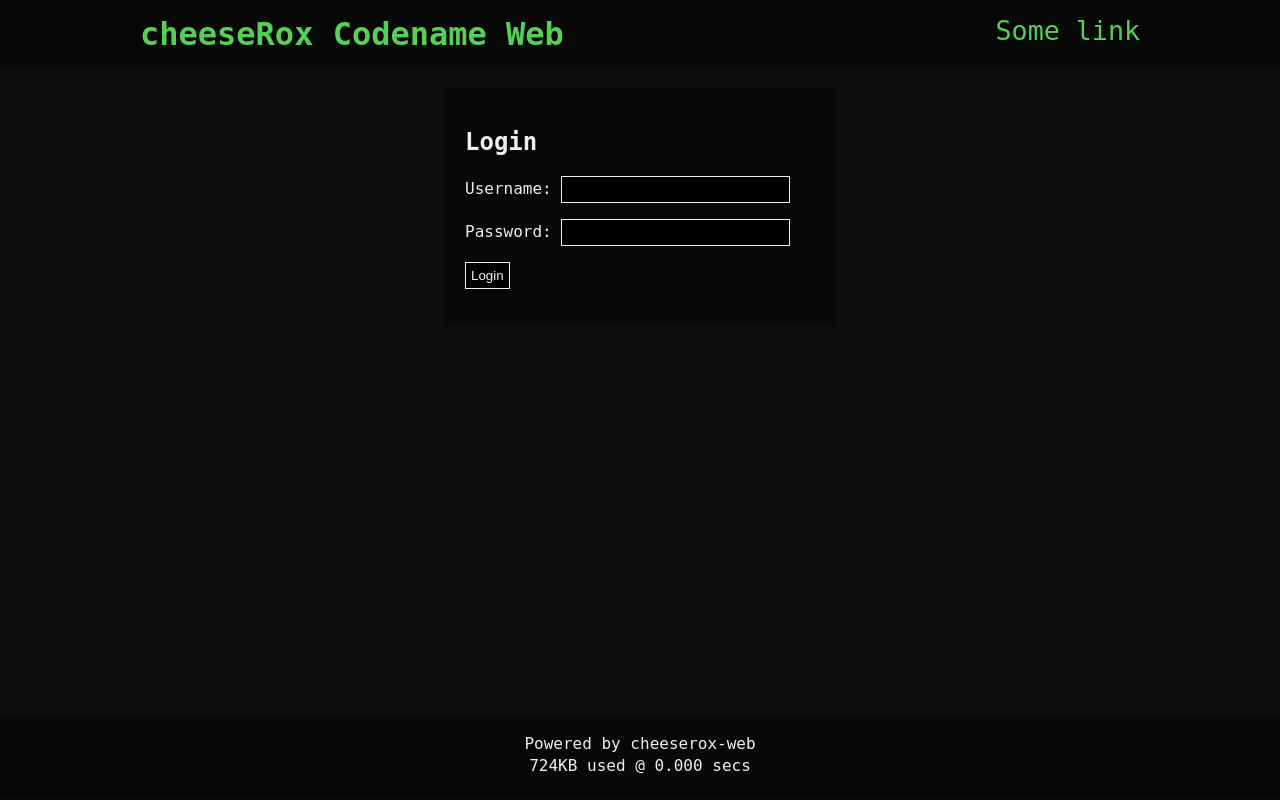
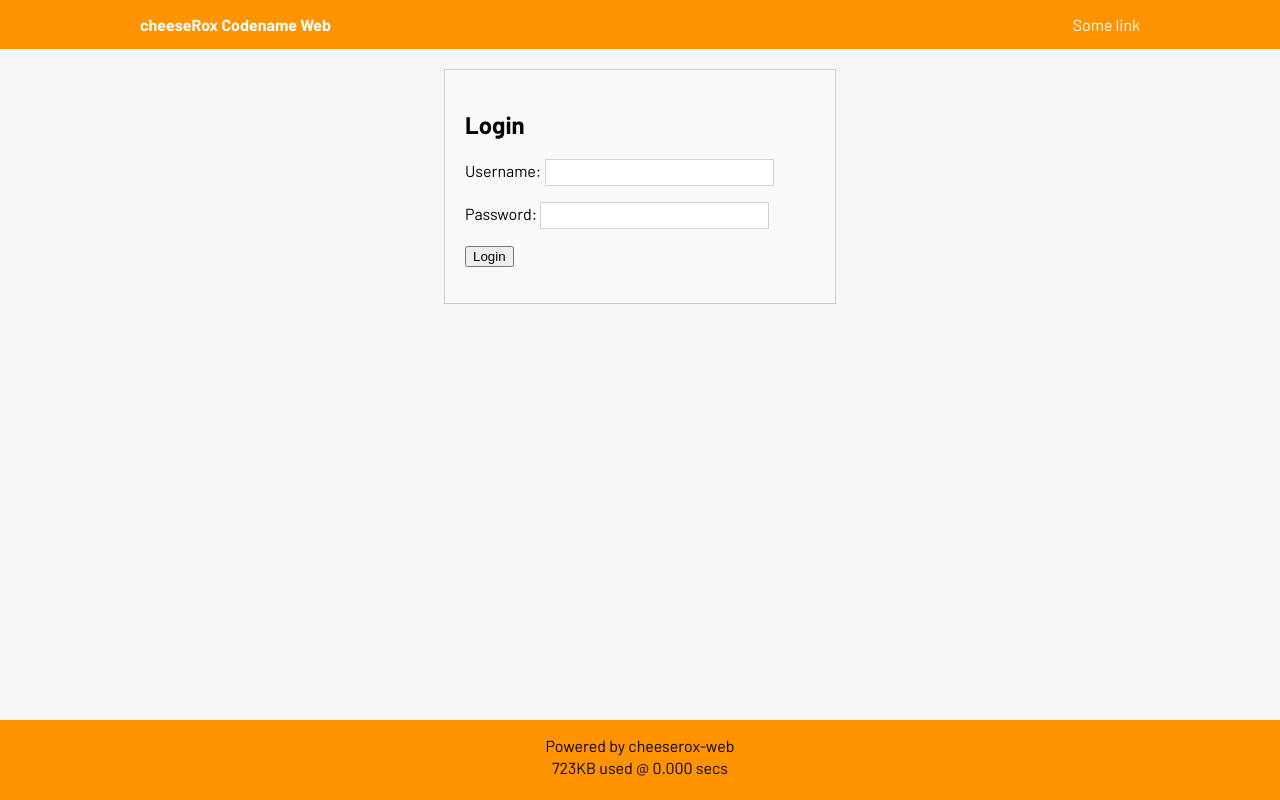
Before and after one commit to chazizgrkb/cheeseRox-web, a PHP site: page /login.php in a window 1280 px wide. Run offline with PHP 8.4, Linux system fonts and the light colour scheme; data that the repository does not hold is empty; style sheets or scripts are compiled from the project's sources.

Commit message:
Redesign music-web CSS

```diff
--- a/assets/scss/style.scss
+++ b/assets/scss/style.scss
@@ -1,36 +1,30 @@
+@import url('https://fonts.googleapis.com/css2?family=Barlow:ital,wght@0,100;0,200;0,300;0,400;0,500;0,600;0,700;0,800;0,900;1,100;1,200;1,300;1,400;1,500;1,600;1,700;1,800&display=swap');
+
 /// General Styling \\\
 body {
-	background-color: #0c0c0c;
-	color: #eee;
-	font-family: "Fira Code", monospace;
+	background-color: #F7F7F7;
+	color: #000;
+	font-family: "Barlow", "Segoe UI", "Arial", sans-serif;
 	margin: 0;
 }
 
 a {
-	color: #55cf55;
+	color: #FFB200;
 	text-decoration: none;
 }
 
 /// Form elements \\\
-input[type=text], input[type=password], input[type=submit] {
-	background-color: black;
-	color: #eee;
-	border: 1px solid #eee;
+input[type=text], input[type=password] {
+	background-color: white;
+	color: #black;
+	border: 1px solid #d4d4d4;
 	padding: 5px;
-
-	&:hover {
-		background-color: #0c0c0c;
-	}
-
-	&:focus {
-		background-color: #1d1d1d;
-	}
 }
 
 /// Header & Footer \\\
 
 header, footer {
-	background-color: #080808;
+	background-color: #FF9400;
 	padding: 15px 0;
 }
 
@@ -38,17 +32,20 @@ header {
 	.navbar {
 		max-width: 1000px;
 		margin: auto;
-		padding: 0 50px;
+		padding: 0 25px;
 
 		.title {
-			font-size: 24pt;
+			font-size: 16px;
 			font-weight: bold;
-
 		}
 
 		.links {
-			font-size: 20pt;
+			font-size: 16px;
 			float: right;
+		}
+
+		a {
+			color: white;
 		}
 	}
 
@@ -58,7 +55,7 @@ header {
 	max-width: 1280px;
 	margin: 20px auto;
 	padding: 0 20px;
-	min-height: calc(100vh - 190px);
+	min-height: calc(100vh - 169px);
 }
 
 footer {
@@ -71,43 +68,13 @@ footer {
 /// Login/Register box \\\
 
 .loginbox {
-	background-color: #080808;
+	background-color: #fafafa;
 	padding: 20px;
 	margin: 20px auto;
 	width: 350px;
+	border: 1px solid #ccc;
 }
 
 .error {
 	color: #ff0000;
 }
-
-/// Music list \\\
-
-div.music-list {
-	a {
-		color: #eee;
-	}
-
-	div {
-		height: 160px;
-		width: 160px;
-		overflow: hidden;
-		display: inline-block;
-		margin: 3px 5px;
-
-		border: 1px solid white;
-
-		h2 {
-			text-align: center;
-			font-size: 18pt;
-		}
-
-		p {
-			margin: 0 10px;
-		}
-
-		&:hover {
-			background-color: rgba($color: #fff, $alpha: 0.1);
-		}
-	}
-}
```
